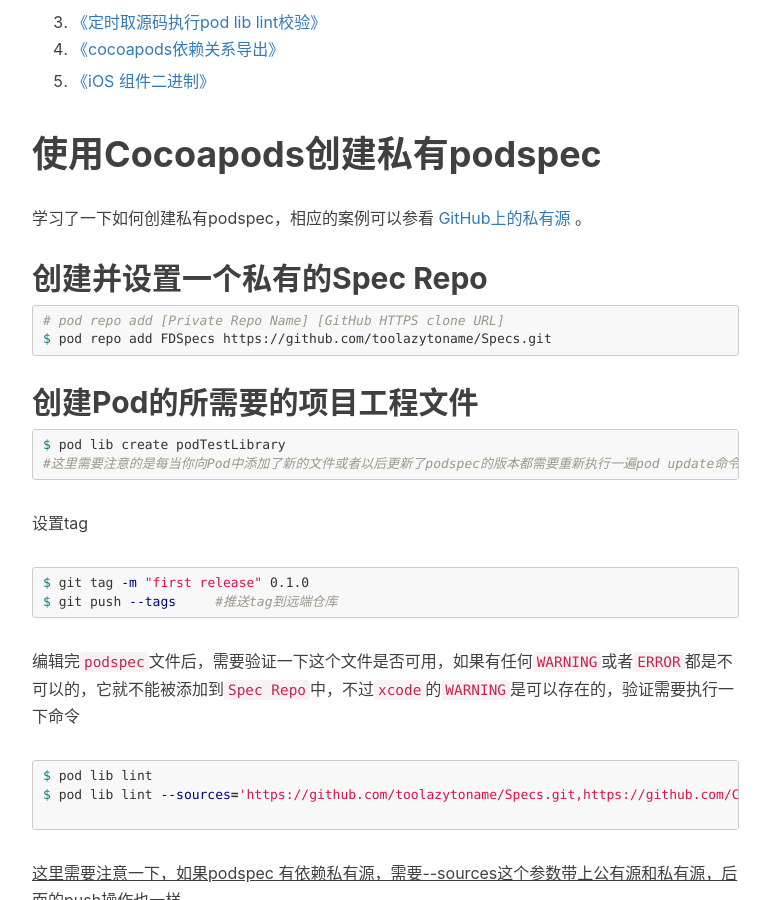
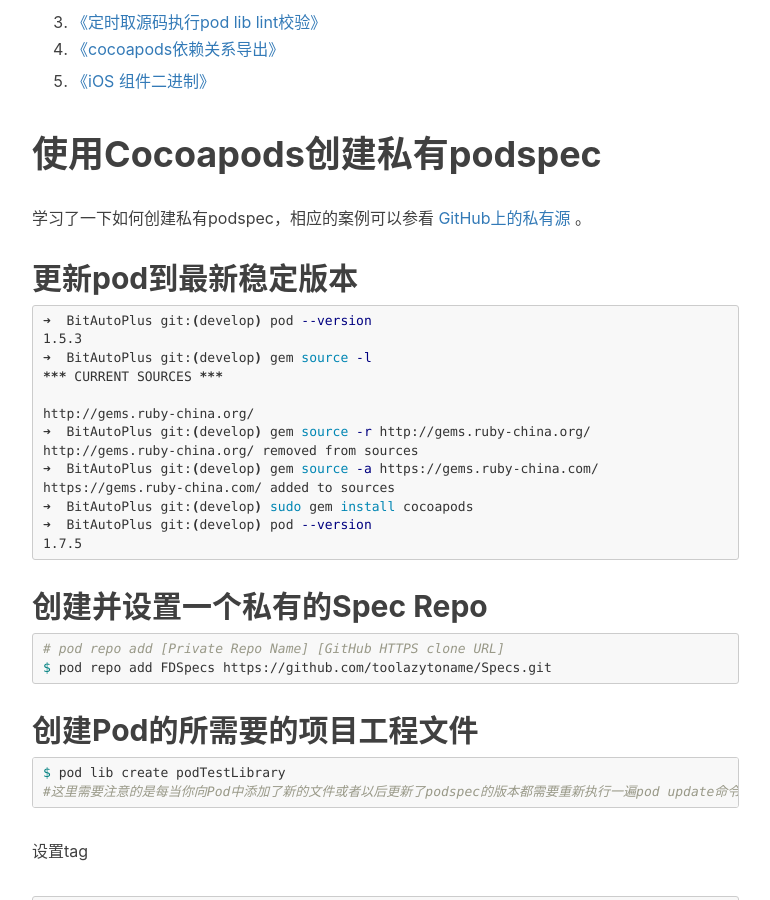
Before and after one commit to toolazytoname/toolazytoname.github.io, a Jekyll site: the page built from _posts/2018-06-23-private-podspec.markdown, in a window 1280 px wide and 900 px high, scrolled down 680 px. Shown: the whole window, without its empty margins (233-1003 px from the left). Built offline with Jekyll 4.4.1, drawn with Linux system fonts in a browser that asks for light colours; nearby versions of some CDN libraries; comment, search, counter and statistics services are not loaded.

Commit message:
edit post

```diff
--- a/_posts/2018-06-23-private-podspec.markdown
+++ b/_posts/2018-06-23-private-podspec.markdown
@@ -27,6 +27,24 @@
 # 使用Cocoapods创建私有podspec
 
 学习了一下如何创建私有podspec，相应的案例可以参看 [GitHub上的私有源 ](https://github.com/toolazytoname/Specs)。
+
+## 更新pod到最新稳定版本
+
+~~~shell
+➜  BitAutoPlus git:(develop) pod --version
+1.5.3
+➜  BitAutoPlus git:(develop) gem source -l
+*** CURRENT SOURCES ***
+
+http://gems.ruby-china.org/
+➜  BitAutoPlus git:(develop) gem source -r http://gems.ruby-china.org/
+http://gems.ruby-china.org/ removed from sources
+➜  BitAutoPlus git:(develop) gem source -a https://gems.ruby-china.com/
+https://gems.ruby-china.com/ added to sources
+➜  BitAutoPlus git:(develop) sudo gem install cocoapods
+➜  BitAutoPlus git:(develop) pod --version
+1.7.5
+~~~
 
 
 
```
